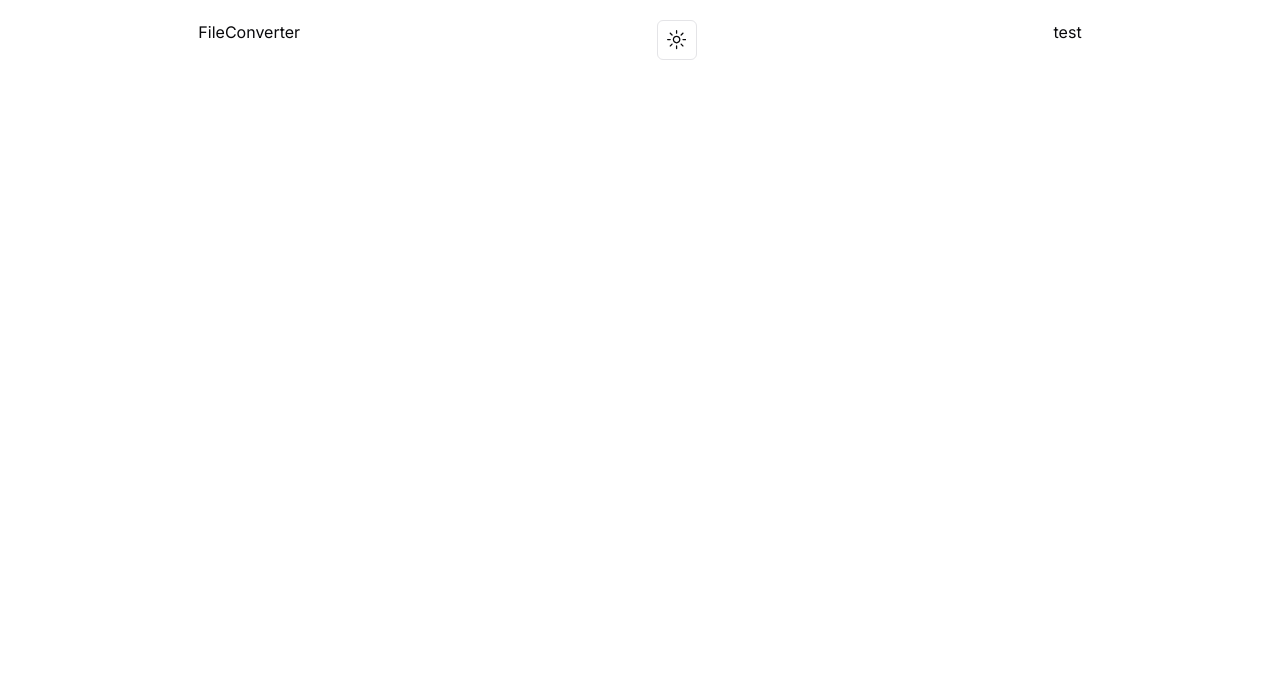
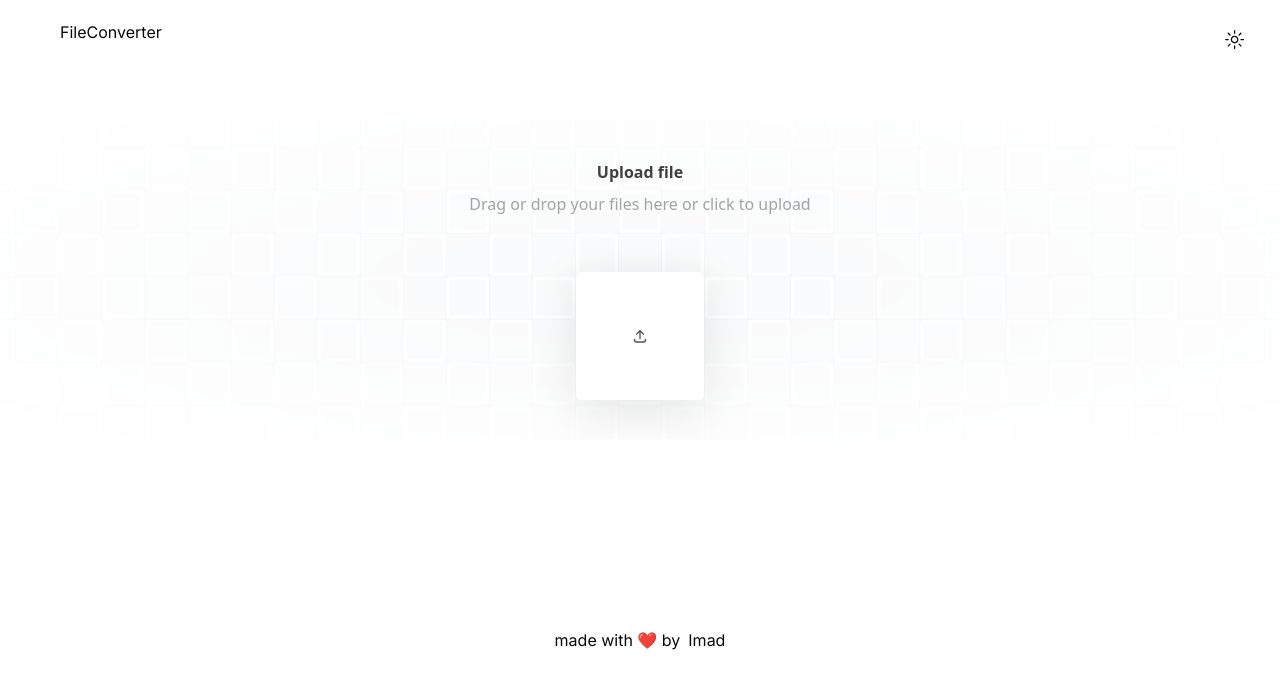
Before and after one commit to imadselka/fileconverter, a Next.js app: page / in a window 1280 px wide. Shown: the top 688 px of the page. Built offline with nearby package versions, Linux system fonts and the light colour scheme.

Commit message:
ui change

```diff
--- a/app/page.tsx
+++ b/app/page.tsx
@@ -1,11 +1,14 @@
+import Content from "@/components/Content";
+import Footer from "@/components/Footer";
 import NavBar from "@/components/NavBar";
+
 
 export default function Home() {
   return (
-    <main>
+    <main className="flex flex-col w-screen h-screen gap-10">
       <NavBar />
-      {/* <Content />
-      <Footer /> */}
+      <Content />
+      <Footer />
     </main>
   );
 }
--- a/components/Content.tsx
+++ b/components/Content.tsx
@@ -1,5 +1,11 @@
+import { FileUpload } from "./ui/file-upload";
+
 const Content = () => {
-  return <div>Content</div>;
+  return (
+    <div>
+      <FileUpload />
+    </div>
+  )
 };
 
 export default Content;
--- a/components/Footer.tsx
+++ b/components/Footer.tsx
@@ -1,5 +1,14 @@
+import Link from "next/link";
+
 const Footer = () => {
-  return <div>Footer</div>;
+  return (
+    <div className="flex justify-center items-center w-screen h-screen mb-0 pb-0 gap-2">
+      made with ❤️ by {" "}
+      <Link href="https://linktr.ee/ImadSelka">
+      Imad
+      </Link>
+    </div>
+  )
 };
 
 export default Footer;
--- a/components/ModeToggle.tsx
+++ b/components/ModeToggle.tsx
@@ -1,37 +1,16 @@
 "use client";
 import { Button } from "@/components/ui/button";
-import {
-  DropdownMenu,
-  DropdownMenuContent,
-  DropdownMenuItem,
-  DropdownMenuTrigger,
-} from "@/components/ui/dropdown-menu";
 import { MoonIcon, SunIcon } from "@radix-ui/react-icons";
 import { useTheme } from "next-themes";
 
 export function ModeToggle() {
-  const { setTheme } = useTheme();
+  const { theme, setTheme } = useTheme();
 
   return (
-    <DropdownMenu>
-      <DropdownMenuTrigger asChild>
-        <Button variant="outline" size="icon">
-          <SunIcon className="h-[1.2rem] w-[1.2rem] rotate-0 scale-100 transition-all dark:-rotate-90 dark:scale-0" />
-          <MoonIcon className="absolute h-[1.2rem] w-[1.2rem] rotate-90 scale-0 transition-all dark:rotate-0 dark:scale-100" />
-          <span className="sr-only">Toggle theme</span>
-        </Button>
-      </DropdownMenuTrigger>
-      <DropdownMenuContent align="end">
-        <DropdownMenuItem onClick={() => setTheme("light")}>
-          Light
-        </DropdownMenuItem>
-        <DropdownMenuItem onClick={() => setTheme("dark")}>
-          Dark
-        </DropdownMenuItem>
-        <DropdownMenuItem onClick={() => setTheme("system")}>
-          System
-        </DropdownMenuItem>
-      </DropdownMenuContent>
-    </DropdownMenu>
+
+    <Button variant="ghost" onClick={() =>  setTheme(theme === "light" ? "dark" : "light")}>
+      <SunIcon className="h-[1.2rem] w-[1.2rem] rotate-0 scale-100 transition-all dark:-rotate-90 dark:scale-0" />
+      <MoonIcon className="absolute h-[1.2rem] w-[1.2rem] rotate-90 scale-0 transition-all dark:rotate-0 dark:scale-100" />
+    </Button>
   );
 }
--- a/components/NavBar.tsx
+++ b/components/NavBar.tsx
@@ -2,15 +2,14 @@
 
 const NavBar = () => {
   return (
-    <div className="flex justify-around m-5">
+    <div className="flex justify-between m-5">
       <div>
         {/* <Image src="/logo.png" alt="Logo" width={100} height={100} /> */}
-        <h1>FileConverter</h1>
+        <h1 className="ml-10">FileConverter</h1>
       </div>
       <div>
         <ModeToggle />
       </div>
-      <h1>test</h1>
     </div>
   );
 };
--- /dev/null
+++ b/components/ui/file-upload.tsx
@@ -0,0 +1,194 @@
+"use client"
+import { cn } from "@/lib/utils";
+import React, { useRef, useState } from "react";
+import { motion } from "framer-motion";
+import { IconUpload } from "@tabler/icons-react";
+import { useDropzone } from "react-dropzone";
+
+const mainVariant = {
+  initial: {
+    x: 0,
+    y: 0,
+  },
+  animate: {
+    x: 20,
+    y: -20,
+    opacity: 0.9,
+  },
+};
+
+const secondaryVariant = {
+  initial: {
+    opacity: 0,
+  },
+  animate: {
+    opacity: 1,
+  },
+};
+
+export const FileUpload = ({
+  onChange,
+}: {
+  onChange?: (files: File[]) => void;
+}) => {
+  const [files, setFiles] = useState<File[]>([]);
+  const fileInputRef = useRef<HTMLInputElement>(null);
+
+  const handleFileChange = (newFiles: File[]) => {
+    setFiles((prevFiles) => [...prevFiles, ...newFiles]);
+    onChange && onChange(newFiles);
+  };
+
+  const handleClick = () => {
+    fileInputRef.current?.click();
+  };
+
+  const { getRootProps, isDragActive } = useDropzone({
+    multiple: false,
+    noClick: true,
+    onDrop: handleFileChange,
+    onDropRejected: (error) => {
+      console.log(error);
+    },
+  });
+
+  return (
+    <div className="w-full" {...getRootProps()}>
+      <motion.div
+        onClick={handleClick}
+        whileHover="animate"
+        className="p-10 group/file block rounded-lg cursor-pointer w-full relative overflow-hidden"
+      >
+        <input
+          ref={fileInputRef}
+          id="file-upload-handle"
+          type="file"
+          onChange={(e) => handleFileChange(Array.from(e.target.files || []))}
+          className="hidden"
+        />
+        <div className="absolute inset-0 [mask-image:radial-gradient(ellipse_at_center,white,transparent)]">
+          <GridPattern />
+        </div>
+        <div className="flex flex-col items-center justify-center">
+          <p className="relative z-20 font-sans font-bold text-neutral-700 dark:text-neutral-300 text-base">
+            Upload file
+          </p>
+          <p className="relative z-20 font-sans font-normal text-neutral-400 dark:text-neutral-400 text-base mt-2">
+            Drag or drop your files here or click to upload
+          </p>
+          <div className="relative w-full mt-10 max-w-xl mx-auto">
+            {files.length > 0 &&
+              files.map((file, idx) => (
+                <motion.div
+                  key={"file" + idx}
+                  layoutId={idx === 0 ? "file-upload" : "file-upload-" + idx}
+                  className={cn(
+                    "relative overflow-hidden z-40 bg-white dark:bg-neutral-900 flex flex-col items-start justify-start md:h-24 p-4 mt-4 w-full mx-auto rounded-md",
+                    "shadow-sm"
+                  )}
+                >
+                  <div className="flex justify-between w-full items-center gap-4">
+                    <motion.p
+                      initial={{ opacity: 0 }}
+                      animate={{ opacity: 1 }}
+                      layout
+                      className="text-base text-neutral-700 dark:text-neutral-300 truncate max-w-xs"
+                    >
+                      {file.name}
+                    </motion.p>
+                    <motion.p
+                      initial={{ opacity: 0 }}
+                      animate={{ opacity: 1 }}
+                      layout
+                      className="rounded-lg px-2 py-1 w-fit flex-shrink-0 text-sm text-neutral-600 dark:bg-neutral-800 dark:text-white shadow-input"
+                    >
+                      {(file.size / (1024 * 1024)).toFixed(2)} MB
+                    </motion.p>
+                  </div>
+
+                  <div className="flex text-sm md:flex-row flex-col items-start md:items-center w-full mt-2 justify-between text-neutral-600 dark:text-neutral-400">
+                    <motion.p
+                      initial={{ opacity: 0 }}
+                      animate={{ opacity: 1 }}
+                      layout
+                      className="px-1 py-0.5 rounded-md bg-gray-100 dark:bg-neutral-800 "
+                    >
+                      {file.type}
+                    </motion.p>
+
+                    <motion.p
+                      initial={{ opacity: 0 }}
+                      animate={{ opacity: 1 }}
+                      layout
+                    >
+                      modified{" "}
+                      {new Date(file.lastModified).toLocaleDateString()}
+                    </motion.p>
+                  </div>
+                </motion.div>
+              ))}
+            {!files.length && (
+              <motion.div
+                layoutId="file-upload"
+                variants={mainVariant}
+                transition={{
+                  type: "spring",
+                  stiffness: 300,
+                  damping: 20,
+                }}
+                className={cn(
+                  "relative group-hover/file:shadow-2xl z-40 bg-white dark:bg-neutral-900 flex items-center justify-center h-32 mt-4 w-full max-w-[8rem] mx-auto rounded-md",
+                  "shadow-[0px_10px_50px_rgba(0,0,0,0.1)]"
+                )}
+              >
+                {isDragActive ? (
+                  <motion.p
+                    initial={{ opacity: 0 }}
+                    animate={{ opacity: 1 }}
+                    className="text-neutral-600 flex flex-col items-center"
+                  >
+                    Drop it
+                    <IconUpload className="h-4 w-4 text-neutral-600 dark:text-neutral-400" />
+                  </motion.p>
+                ) : (
+                  <IconUpload className="h-4 w-4 text-neutral-600 dark:text-neutral-300" />
+                )}
+              </motion.div>
+            )}
+
+            {!files.length && (
+              <motion.div
+                variants={secondaryVariant}
+                className="absolute opacity-0 border border-dashed border-sky-400 inset-0 z-30 bg-transparent flex items-center justify-center h-32 mt-4 w-full max-w-[8rem] mx-auto rounded-md"
+              ></motion.div>
+            )}
+          </div>
+        </div>
+      </motion.div>
+    </div>
+  );
+};
+
+export function GridPattern() {
+  const columns = 41;
+  const rows = 11;
+  return (
+    <div className="flex bg-gray-100 dark:bg-neutral-900 flex-shrink-0 flex-wrap justify-center items-center gap-x-px gap-y-px  scale-105">
+      {Array.from({ length: rows }).map((_, row) =>
+        Array.from({ length: columns }).map((_, col) => {
+          const index = row * columns + col;
+          return (
+            <div
+              key={`${col}-${row}`}
+              className={`w-10 h-10 flex flex-shrink-0 rounded-[2px] ${
+                index % 2 === 0
+                  ? "bg-gray-50 dark:bg-neutral-950"
+                  : "bg-gray-50 dark:bg-neutral-950 shadow-[0px_0px_1px_3px_rgba(255,255,255,1)_inset] dark:shadow-[0px_0px_1px_3px_rgba(0,0,0,1)_inset]"
+              }`}
+            />
+          );
+        })
+      )}
+    </div>
+  );
+}
--- a/package.json
+++ b/package.json
@@ -12,13 +12,16 @@
     "@radix-ui/react-dropdown-menu": "^2.1.1",
     "@radix-ui/react-icons": "^1.3.0",
     "@radix-ui/react-slot": "^1.1.0",
+    "@tabler/icons-react": "^3.12.0",
     "class-variance-authority": "^0.7.0",
     "clsx": "^2.1.1",
+    "framer-motion": "^11.3.24",
     "lucide-react": "^0.427.0",
     "next": "14.2.5",
     "next-themes": "^0.3.0",
     "react": "^18",
     "react-dom": "^18",
+    "react-dropzone": "^14.2.3",
     "tailwind-merge": "^2.5.1",
     "tailwindcss-animate": "^1.0.7"
   },
```
Also changed, not shown: 1 other file (tests, documents, lock files or other folders).
